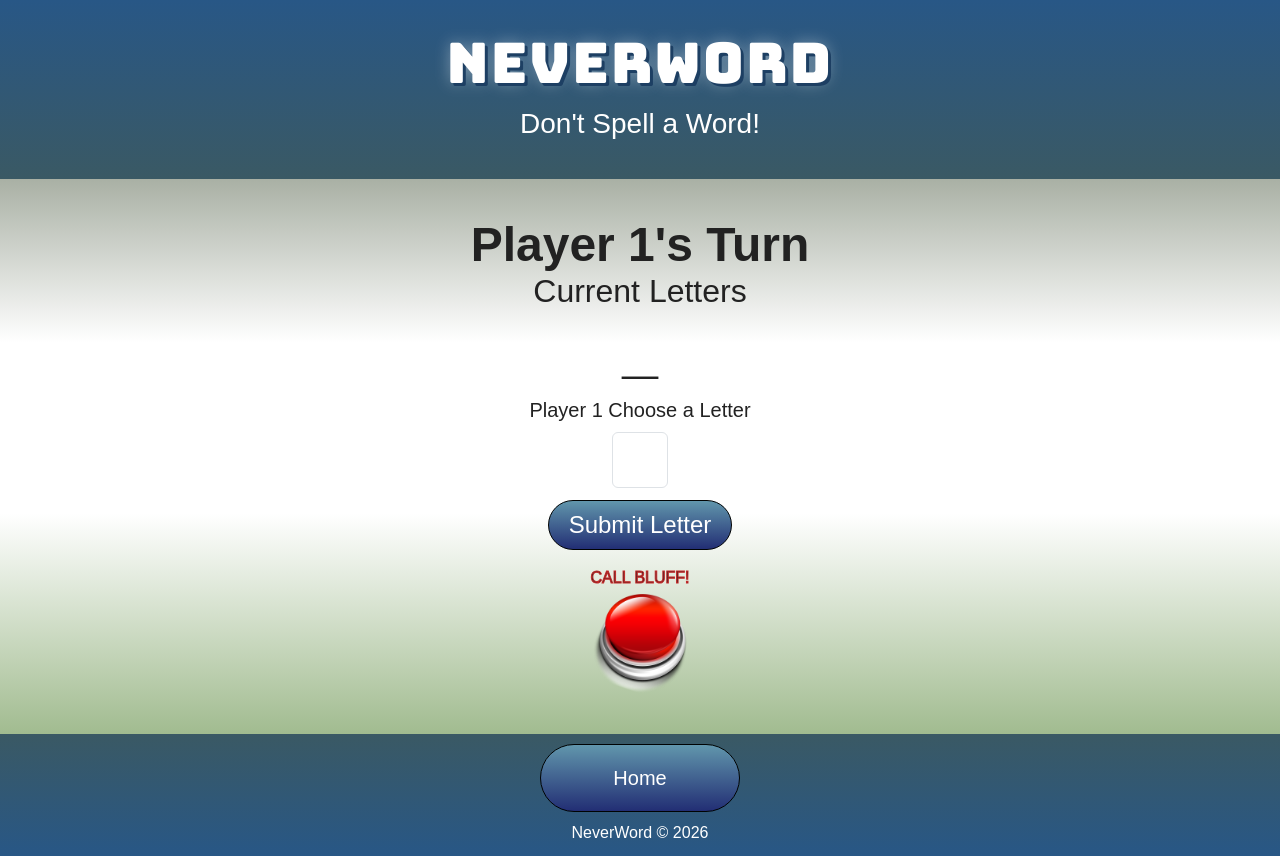
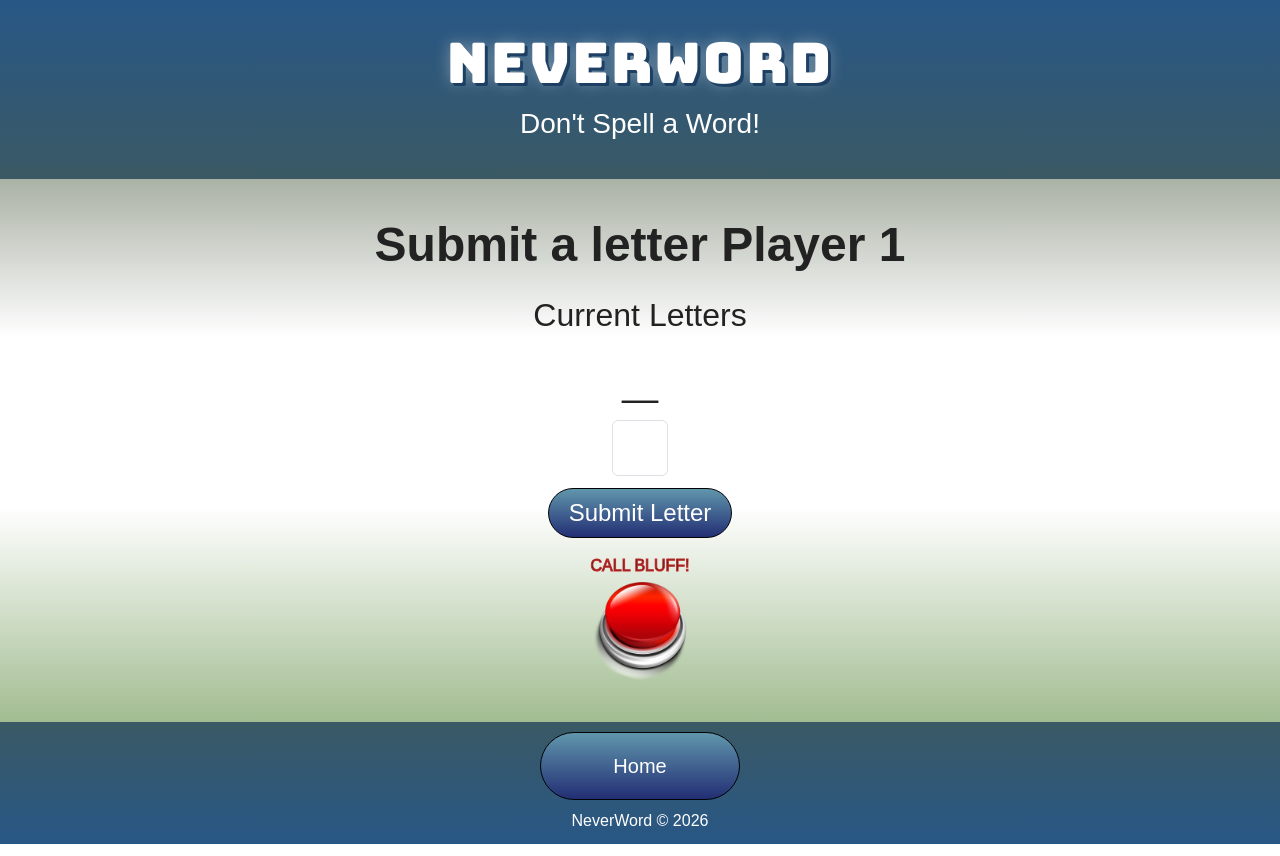
Before and after one commit to tmwonnacott/startup, a React (Vite) app: page /start in a window 1280 px wide. Built offline with nearby package versions, Linux system fonts and the light colour scheme.

Commit message:
changing the wording to make more sense for eventual online funcitonality

```diff
--- a/src/start/start.jsx
+++ b/src/start/start.jsx
@@ -29,7 +29,12 @@ export function StartGame() {
       }
     >
       <main className="container text-center game-screen">
-        <p className="current-player-turn">Player {currentPlayer}&apos;s Turn</p>
+        <p className="current-player-turn">
+          {currentPlayer === 1
+            ? 'Submit a letter Player 1'
+            : 'Waiting for Player 2 to Submit a Letter'}
+        </p>
+        <br></br>
         <h2>Current Letters</h2>
         <p className="current-letters">{currentLetters.join('') || '_'}</p>
         {currentLetters.length > 0 && (
@@ -38,7 +43,6 @@ export function StartGame() {
             {currentLetters[currentLetters.length - 1]}
           </h3>
         )}
-        <h3>Player {currentPlayer} Choose a Letter</h3>
         <input
           type="text"
           className="form-control letter-input"
```
